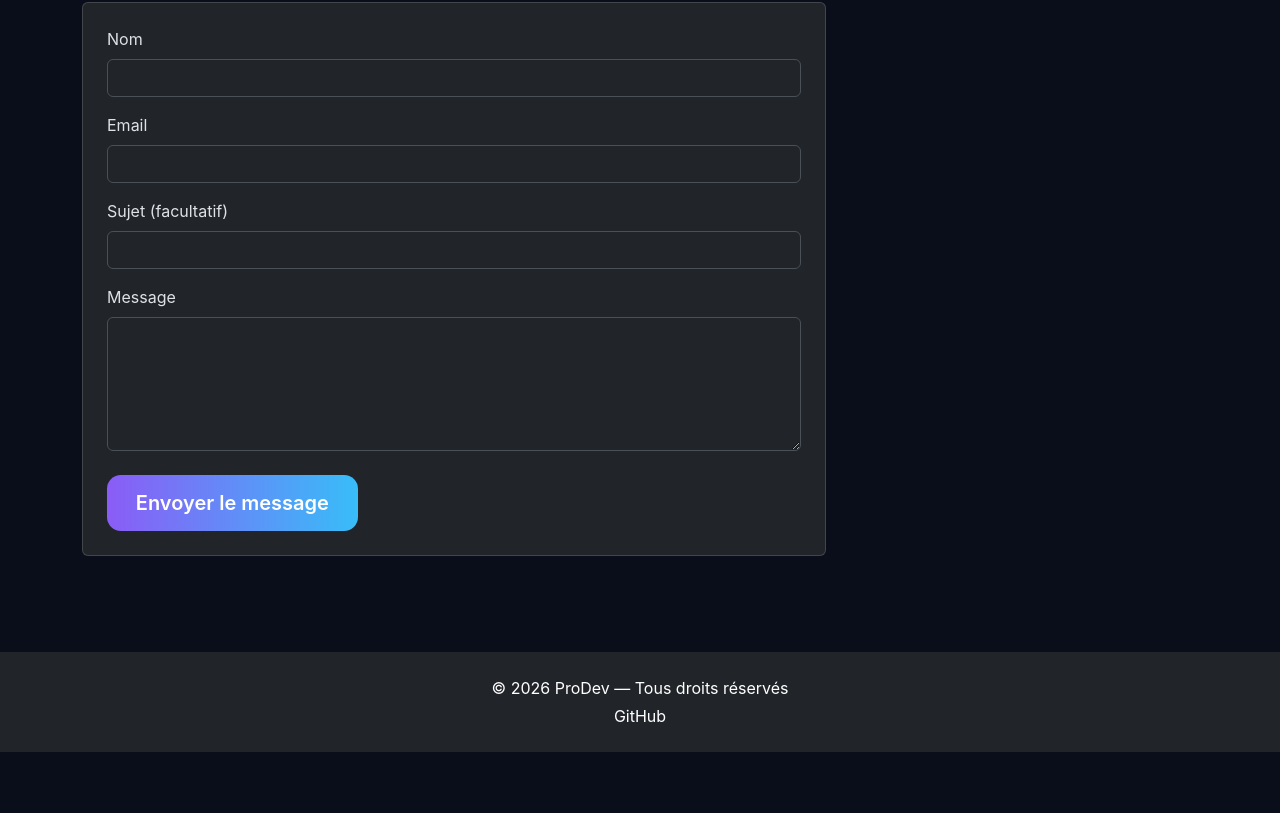
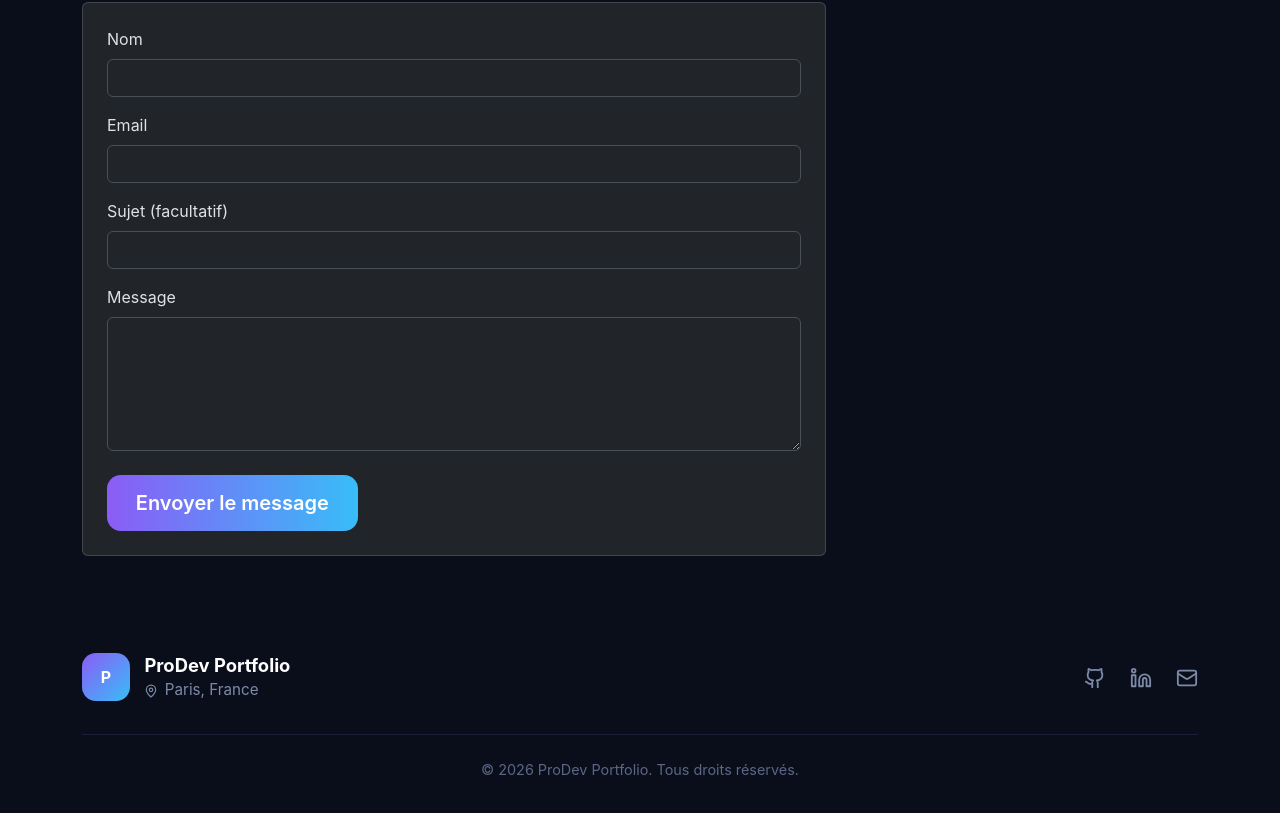
Before and after one commit to priscacoly96-lgtm/portfolio-frontend, a React (Vite) app: page /contact in a window 1280 px wide. Shown: the part 250-1063 px from the top of the page. Before the commit the page ends 1002 px from the top, so only its background shows below. Built offline with nearby package versions, Linux system fonts and the light colour scheme.

Commit message:
Nouveau pied de page et section contact

```diff
--- a/src/components/Footer.jsx
+++ b/src/components/Footer.jsx
@@ -1,19 +1,37 @@
-function Footer() {
+import { Github, Linkedin, Mail, MapPin } from "lucide-react";
+
+export default function Footer() {
   return (
-    <footer className="bg-dark text-white text-center py-4 mt-5">
+    <footer className="site-footer">
       <div className="container">
-        <p className="mb-1">© {new Date().getFullYear()} ProDev — Tous droits réservés</p>
+        <div className="footer-top">
+          <div className="footer-brand">
+            <span className="footer-logo">P</span>
+            <div>
+              <div className="footer-name">ProDev Portfolio</div>
+              <div className="footer-location">
+                <MapPin size={14} /> Paris, France
+              </div>
+            </div>
+          </div>
 
-          <a href="https://github.com/priscacoly96-lgtm"
-          target="_blank"
-          rel="noreferrer"
-          className="text-white text-decoration-none"
-        >
-          GitHub
-        </a>
+          <div className="footer-icons">
+            <a href="https://github.com/priscacoly96-lgtm" target="_blank" rel="noreferrer" aria-label="GitHub">
+              <Github size={22} />
+            </a>
+            <a href="#" target="_blank" rel="noreferrer" aria-label="LinkedIn">
+              <Linkedin size={22} />
+            </a>
+            <a href="mailto:ton.email@exemple.com" aria-label="Email">
+              <Mail size={22} />
+            </a>
+          </div>
+        </div>
+
+        <div className="footer-bottom">
+          © 2026 ProDev Portfolio. Tous droits réservés.
+        </div>
       </div>
     </footer>
   );
 }
-
-export default Footer;
--- a/src/index.css
+++ b/src/index.css
@@ -456,3 +456,71 @@ body {
   color: #7c8aa8;
   font-size: 0.95rem;
 }
+/* ===== Pied de page ===== */
+.site-footer {
+  padding: 3rem 0 2rem;
+  background: #0a0e1a;
+}
+
+.footer-top {
+  display: flex;
+  justify-content: space-between;
+  align-items: center;
+  flex-wrap: wrap;
+  gap: 1.5rem;
+  padding-bottom: 2rem;
+  border-bottom: 1px solid #1a2035;
+}
+
+.footer-brand {
+  display: flex;
+  align-items: center;
+  gap: 0.9rem;
+}
+
+.footer-logo {
+  width: 48px;
+  height: 48px;
+  border-radius: 14px;
+  display: flex;
+  align-items: center;
+  justify-content: center;
+  font-weight: 700;
+  color: #fff;
+  background: linear-gradient(135deg, #8b5cf6, #38bdf8);
+}
+
+.footer-name {
+  color: #fff;
+  font-weight: 700;
+  font-size: 1.15rem;
+}
+
+.footer-location {
+  display: flex;
+  align-items: center;
+  gap: 0.4rem;
+  color: #7c8aa8;
+  font-size: 0.95rem;
+}
+
+.footer-icons {
+  display: flex;
+  gap: 1.5rem;
+}
+
+.footer-icons a {
+  color: #7c8aa8;
+  transition: color 0.2s;
+}
+
+.footer-icons a:hover {
+  color: #fff;
+}
+
+.footer-bottom {
+  padding-top: 1.5rem;
+  text-align: center;
+  color: #5b6785;
+  font-size: 0.9rem;
+}
```
